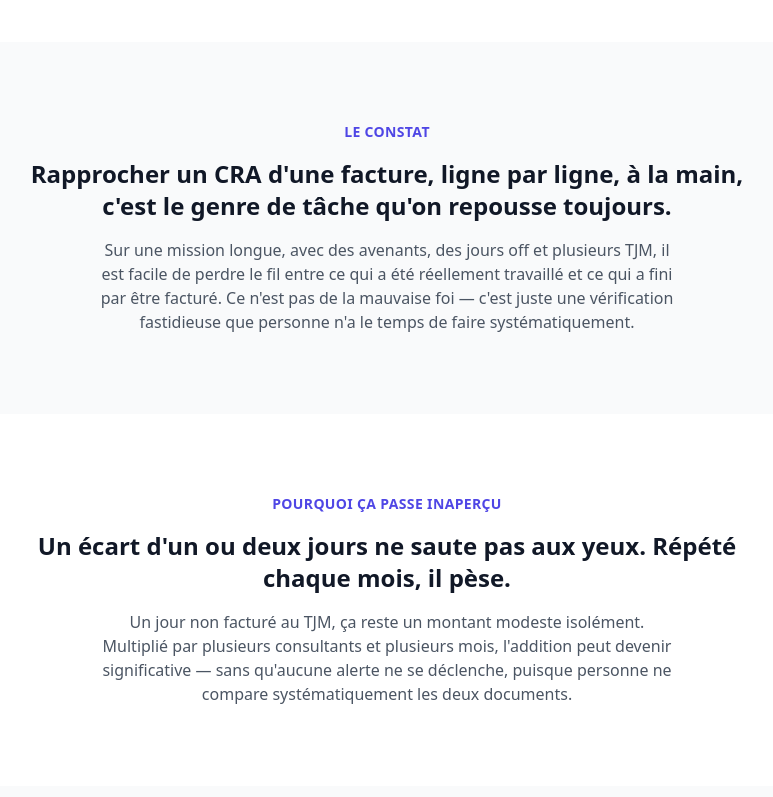
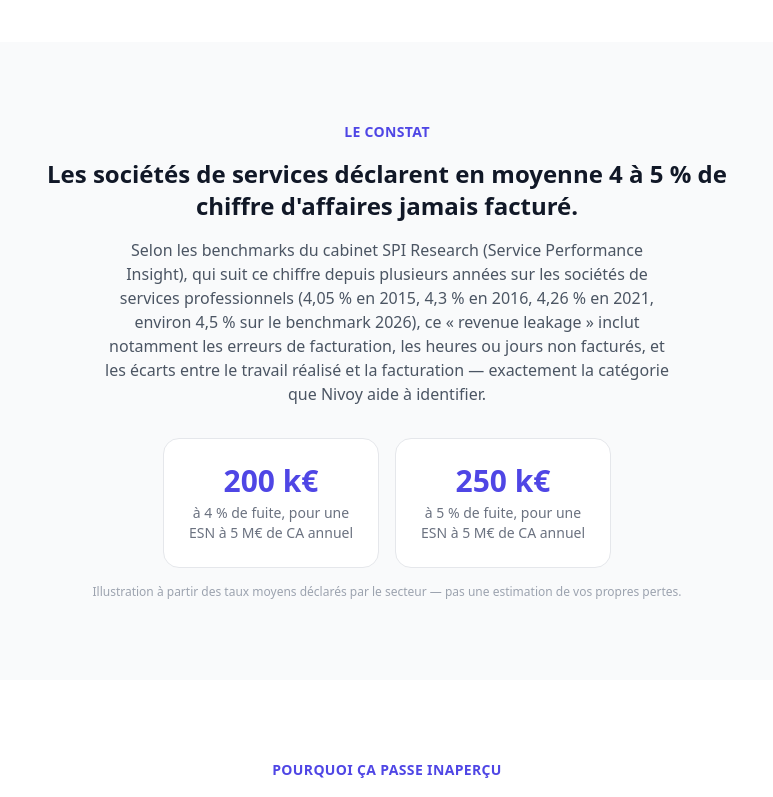
Before and after one commit to sognosymeo-ai/Nivoy, a Next.js app: page / in a window 1280 px wide. Shown: the part 539-1336 px from the top of the page, without its empty margins (253-1026 px from the left). Built offline with nearby package versions, Linux system fonts and the light colour scheme.

Commit message:
Ajout des statistiques SPI Research (revenue leakage) sur la page d'accueil

```diff
--- a/app/page.tsx
+++ b/app/page.tsx
@@ -106,14 +106,35 @@ export default function Accueil() {
             Le constat
           </h2>
           <p className="mt-4 text-center text-2xl font-semibold">
-            Rapprocher un CRA d&apos;une facture, ligne par ligne, à la main, c&apos;est le genre
-            de tâche qu&apos;on repousse toujours.
+            Les sociétés de services déclarent en moyenne 4 à 5 % de chiffre d&apos;affaires
+            jamais facturé.
           </p>
           <p className="mx-auto mt-4 max-w-xl text-center text-gray-600">
-            Sur une mission longue, avec des avenants, des jours off et plusieurs TJM, il est
-            facile de perdre le fil entre ce qui a été réellement travaillé et ce qui a fini par
-            être facturé. Ce n&apos;est pas de la mauvaise foi — c&apos;est juste une vérification
-            fastidieuse que personne n&apos;a le temps de faire systématiquement.
+            Selon les benchmarks du cabinet SPI Research (Service Performance Insight), qui suit
+            ce chiffre depuis plusieurs années sur les sociétés de services professionnels
+            (4,05 % en 2015, 4,3 % en 2016, 4,26 % en 2021, environ 4,5 % sur le benchmark 2026),
+            ce &laquo; revenue leakage &raquo; inclut notamment les erreurs de facturation, les
+            heures ou jours non facturés, et les écarts entre le travail réalisé et la
+            facturation — exactement la catégorie que Nivoy aide à identifier.
+          </p>
+
+          <div className="mx-auto mt-8 grid max-w-md gap-4 sm:grid-cols-2">
+            <div className="rounded-2xl border border-gray-200 bg-white p-6 text-center">
+              <p className="text-3xl font-semibold text-indigo-600">200 k€</p>
+              <p className="mt-1 text-sm text-gray-500">
+                à 4 % de fuite, pour une ESN à 5 M€ de CA annuel
+              </p>
+            </div>
+            <div className="rounded-2xl border border-gray-200 bg-white p-6 text-center">
+              <p className="text-3xl font-semibold text-indigo-600">250 k€</p>
+              <p className="mt-1 text-sm text-gray-500">
+                à 5 % de fuite, pour une ESN à 5 M€ de CA annuel
+              </p>
+            </div>
+          </div>
+          <p className="mt-4 text-center text-xs text-gray-400">
+            Illustration à partir des taux moyens déclarés par le secteur — pas une estimation
+            de vos propres pertes.
           </p>
         </div>
       </section>
```
